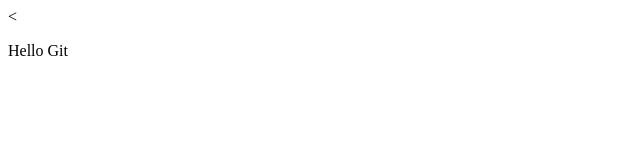
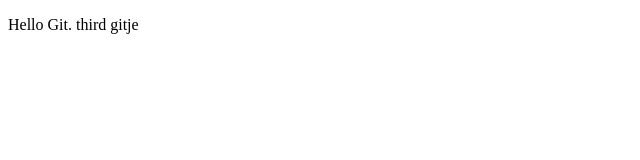
Before and after one commit to tasstra/lecture0, a plain HTML site: page hello.html in a window 1280 px wide. Shown: the whole page, without its empty margins (0-640 px from the left). Drawn offline with Linux system fonts and the light colour scheme.

Commit message:
Update hello.html

```diff
--- a/hello.html
+++ b/hello.html
@@ -5,6 +5,6 @@
     <title>Hello Git. Hi di ho</title>
   </head>
   <body>
-    <<p>Hello Git</p>
+    <p>Hello Git. third gitje</p>
   </body>
 </html>
```
